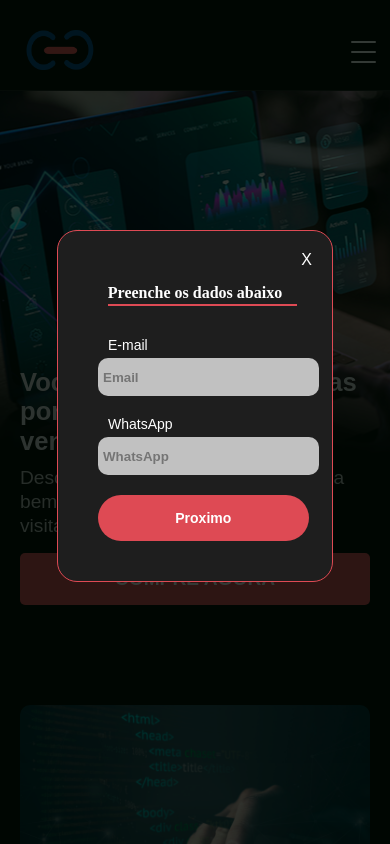
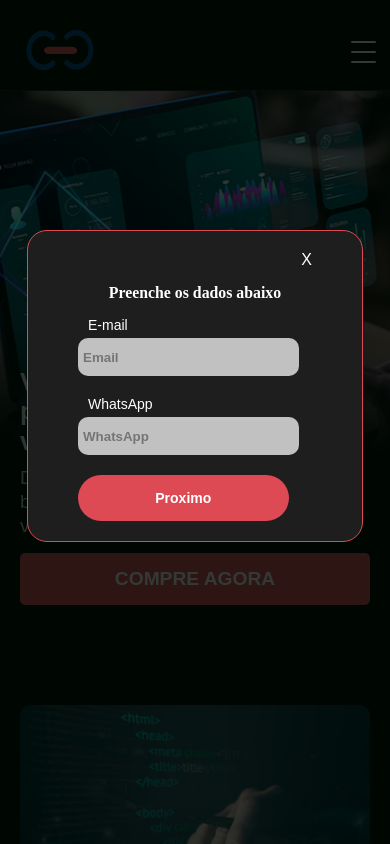
Before and after one commit to Bruno1794/landvenda, a Next.js app: page / in a window 390 px wide. Both pictures are taken after a click on the link "COMPRE AGORA". Shown: the top 844 px of the page. Built offline with nearby package versions, Linux system fonts and the light colour scheme.

Commit message:
Merge remote-tracking branch 'origin/main'
# Conflicts:
#	.idea/workspace.xml
#	src/componets/modal.module.css

```diff
--- a/src/componets/modal.module.css
+++ b/src/componets/modal.module.css
@@ -130,15 +130,24 @@
 
 }
 @media screen and (max-width: 470px) {
+
+    .modal {
+        padding: 20px 50px 20px 50px;
+
+    }
     .tituloModal:before {
-        top: 35px;
-        width: 189px;
+        display: none;
 
     }
     .modal h1 {
 
-        font-size: 1rem;
+        font-size: 0.989rem;
         padding: 15px;
+
+
+    }
+    .form {
+        padding: 0;
 
     }
 }
```
